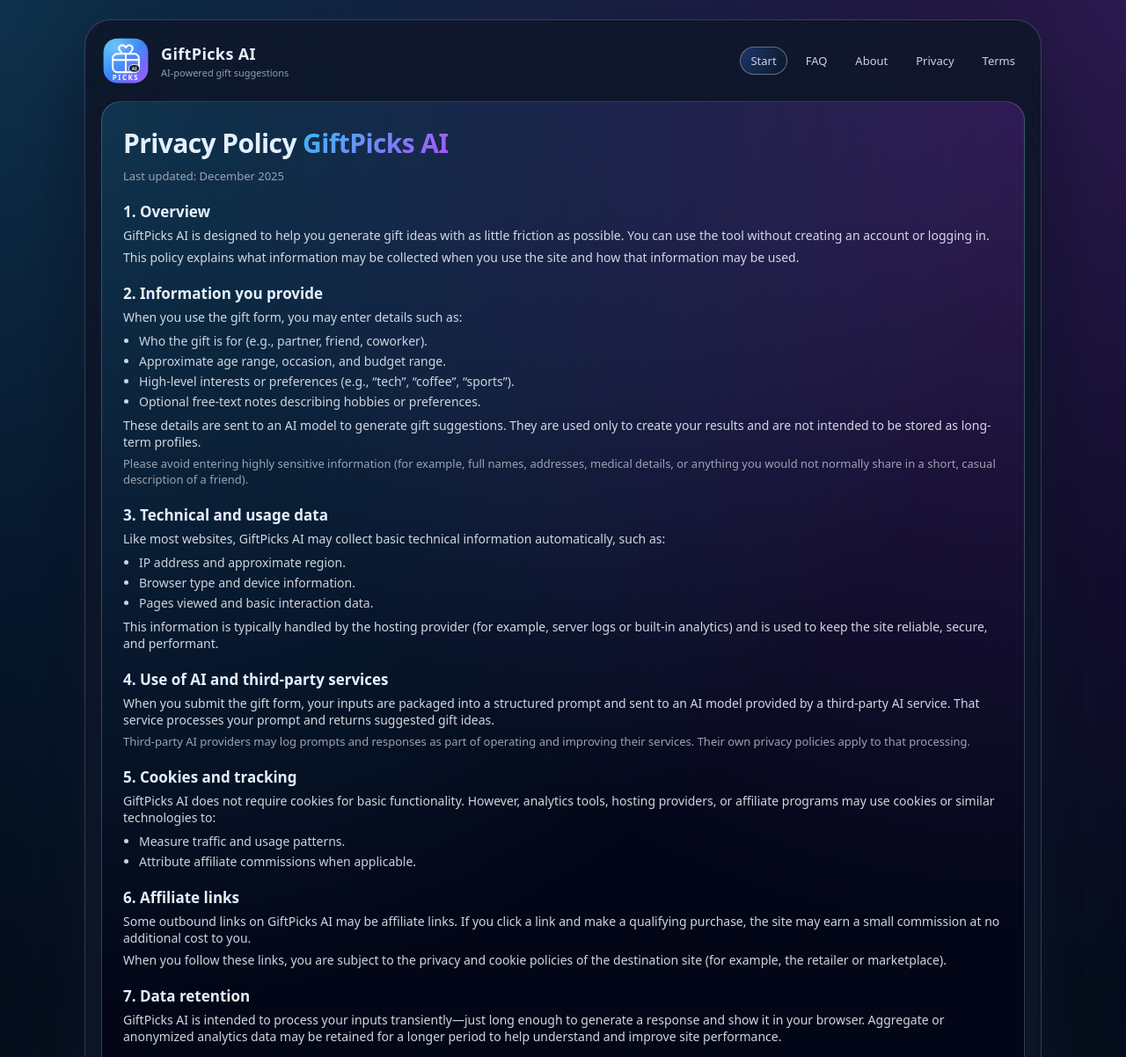
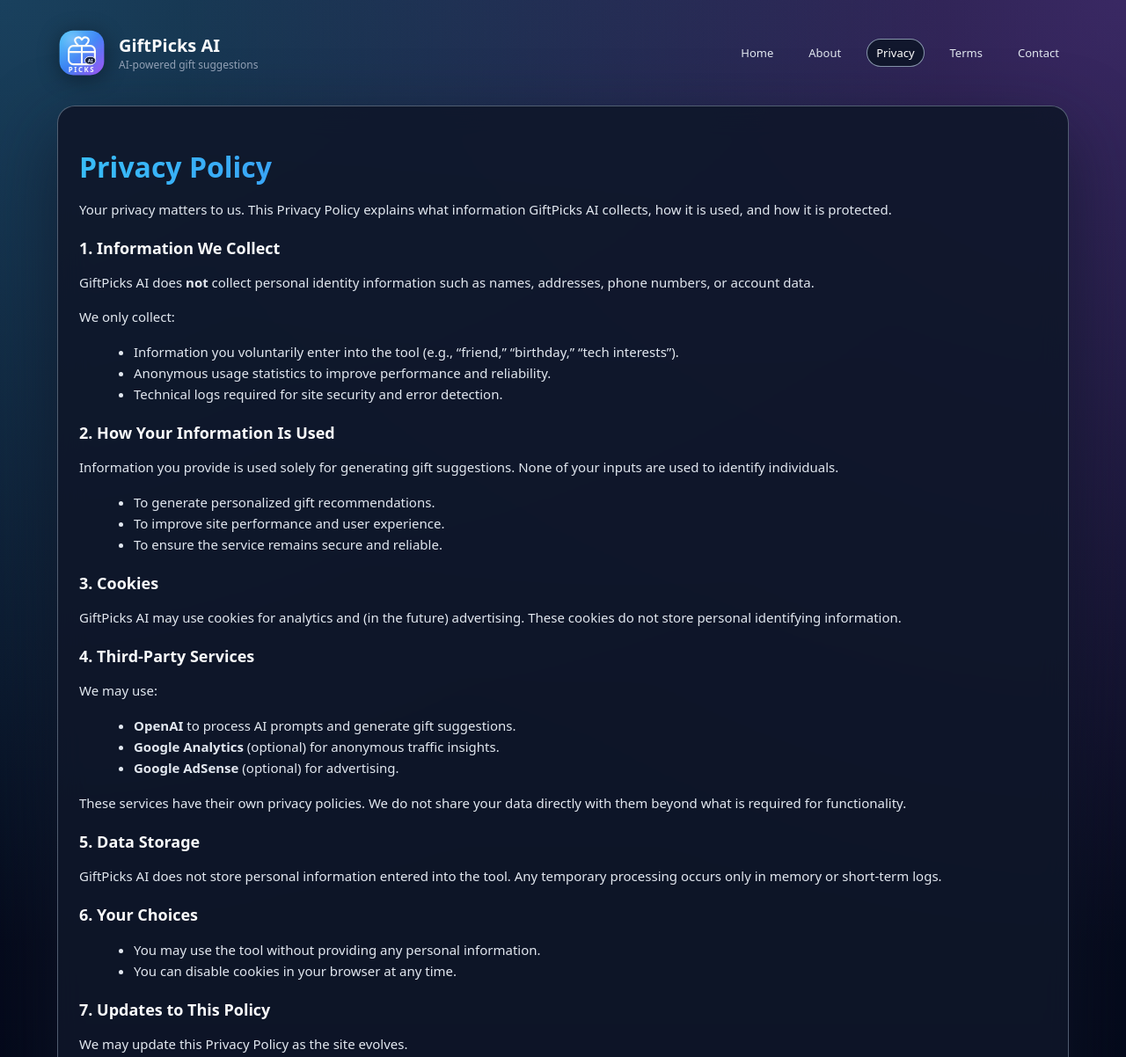
Before and after one commit to rjf5012-cmd/WhatShouldIBuy, a plain HTML site: page privacy.html in a window 1280 px wide. Shown: the top 1202 px of the page at 88% size. Drawn offline with Linux system fonts and the light colour scheme.

Commit message:
Update privacy.html

```diff
--- a/privacy.html
+++ b/privacy.html
@@ -4,367 +4,246 @@
   <meta charset="UTF-8" />
   <title>Privacy Policy | GiftPicks AI</title>
   <meta name="viewport" content="width=device-width, initial-scale=1" />
-  <meta name="description" content="Privacy policy for GiftPicks AI, describing what information is collected and how it is used." />
-  <link rel="canonical" href="https://giftpicksai.com/privacy.html" />
+  <meta name="description" content="Read the Privacy Policy for GiftPicks AI. Learn how we handle your data and protect your privacy.">
 
-  <!-- Favicon -->
-  <link rel="icon" type="image/svg+xml" href="/favicon.svg?v=1" />
-  <link rel="alternate icon" href="/favicon.png" />
-
-  <meta property="og:type" content="website" />
-  <meta property="og:title" content="Privacy Policy | GiftPicks AI" />
-  <meta property="og:description" content="How GiftPicks AI handles information you provide when using the site." />
-  <meta property="og:url" content="https://giftpicksai.com/privacy.html" />
-  <meta property="og:image" content="https://giftpicksai.com/og-image.png" />
+  <link rel="icon" type="image/svg+xml" href="/favicon.svg?v=1">
 
   <style>
     :root {
-      --bg: #020617;
-      --bg-alt: #020617;
-      --text-on-dark: #E5F0FF;
-      --text-muted: #9CA3AF;
-      --shadow-soft: 0 22px 60px rgba(15, 23, 42, 0.4);
-      --radius-lg: 22px;
-      --radius-pill: 999px;
-      --transition-fast: 0.16s ease-out;
+      --bg-gradient: linear-gradient(180deg, #0f172a 0%, #020617 100%);
+      --card-bg: rgba(15,23,42,0.9);
+      --card-border: rgba(148,163,184,0.5);
+      --accent-gradient: linear-gradient(90deg, #38bdf8, #3b82f6, #a855f7);
+      --text-light: #e2e8f0;
+      --text-muted: #94a3b8;
+      --text-bright: #f9fafb;
+      --radius: 14px;
     }
 
     * { box-sizing: border-box; }
 
     body {
       margin: 0;
-      font-family: system-ui, -apple-system, BlinkMacSystemFont, "SF Pro Text", "Segoe UI", sans-serif;
+      padding: 0;
+      font-family: system-ui, -apple-system, BlinkMacSystemFont, 'Segoe UI', sans-serif;
       background:
-        radial-gradient(circle at top left, rgba(56, 189, 248, 0.24) 0, transparent 55%),
-        radial-gradient(circle at top right, rgba(168, 85, 247, 0.25) 0, transparent 55%),
-        radial-gradient(circle at bottom, rgba(52, 211, 153, 0.12) 0, transparent 65%),
-        var(--bg-alt);
-      color: var(--text-on-dark);
+        radial-gradient(circle at top left, rgba(56,189,248,0.25) 0, transparent 55%),
+        radial-gradient(circle at top right, rgba(168,85,247,0.28) 0, transparent 55%),
+        var(--bg-gradient);
+      color: var(--text-light);
       -webkit-font-smoothing: antialiased;
     }
 
-    a { color: inherit; }
-
-    .page {
-      max-width: 1120px;
+    .container {
+      width: min(1150px, 92%);
       margin: 0 auto;
-      padding: 22px 16px 40px;
-      min-height: 100vh;
-      display: flex;
-      flex-direction: column;
+      padding: 32px 0 80px;
     }
 
-    .frame {
-      border-radius: 30px;
-      padding: 18px 18px 22px;
-      background: linear-gradient(135deg, rgba(15,23,42,0.9), rgba(15,23,42,0.85));
-      box-shadow: 0 30px 80px rgba(15, 23, 42, 0.65);
-      border: 1px solid rgba(148, 163, 184, 0.3);
-      backdrop-filter: blur(22px);
-      min-height: 100%;
+    /* HEADER */
+    header {
+      display: flex;
+      justify-content: space-between;
+      align-items: center;
+      margin-bottom: 32px;
+      gap: 16px;
+    }
+    .brand { display: flex; align-items: center; gap: 14px; }
+    .brand-logo { height: 56px; filter: drop-shadow(0 4px 12px rgba(0,0,0,0.4)); }
+    .brand-text { display: flex; flex-direction: column; }
+    .brand-name { color: var(--text-bright); font-size: 20px; font-weight: 700; }
+    .brand-tagline { color: var(--text-muted); font-size: 12px; }
+
+    nav { display: flex; gap: 18px; flex-wrap: wrap; }
+    nav a {
+      color: var(--text-light);
+      text-decoration: none;
+      font-size: 13px;
+      padding: 6px 10px;
+      border-radius: 999px;
+      border: 1px solid transparent;
+      transition: 0.2s;
+    }
+    nav a.active {
+      border-color: rgba(148,163,184,0.9);
+      background: rgba(15,23,42,0.9);
+      color: #fff;
+    }
+    nav a:hover {
+      color: #ffffff;
+      border-color: rgba(148,163,184,0.6);
+      background: rgba(15,23,42,0.9);
     }
 
-    header {
-      display: flex;
-      align-items: center;
-      justify-content: space-between;
-      gap: 20px;
-      margin-bottom: 18px;
+    /* CARD */
+    .card {
+      background: var(--card-bg);
+      border: 1px solid var(--card-border);
+      padding: 26px 24px 24px;
+      border-radius: 20px;
+      backdrop-filter: blur(16px);
+      box-shadow: 0 30px 80px rgba(15,23,42,0.7);
     }
 
-    .brand {
-      display: flex;
-      align-items: center;
-      gap: 12px;
+    .page-title {
+      background: var(--accent-gradient);
+      -webkit-background-clip: text;
+      -webkit-text-fill-color: transparent;
+      font-size: clamp(28px, 3vw, 32px);
+      font-weight: 700;
+      margin-bottom: 14px;
     }
 
-    .brand-logo {
-      display: block;
-      height: 50px;
-      filter: drop-shadow(0 4px 10px rgba(15, 23, 42, 0.4));
+    .section-title {
+      font-size: 18px;
+      margin-top: 20px;
+      margin-bottom: 6px;
+      color: var(--text-bright);
+      font-weight: 600;
     }
 
-    @media (min-width: 800px) {
-      .brand-logo { height: 56px; }
+    p, li {
+      font-size: 15px;
+      color: var(--text-light);
+      line-height: 1.6;
     }
 
-    .brand-text {
+    ul { margin-left: 22px; }
+
+    /* FOOTER */
+    footer {
+      margin-top: 26px;
+      font-size: 12px;
+      color: var(--text-muted);
       display: flex;
-      flex-direction: column;
-      gap: 2px;
+      justify-content: space-between;
+      flex-wrap: wrap;
+      gap: 10px;
+      border-top: 1px solid rgba(148,163,184,0.35);
+      padding-top: 14px;
     }
-
-    .brand-name {
-      font-size: 18px;
-      font-weight: 650;
-      letter-spacing: 0.02em;
-      color: #E5F0FF;
+    .footer-links { display: flex; gap: 12px; flex-wrap: wrap; }
+    .footer-links a {
+      color: var(--text-muted);
+      text-decoration: none;
+      font-size: 12px;
     }
-
-    .brand-tagline {
-      font-size: 11px;
-      color: rgba(148, 163, 184, 0.96);
-    }
-
-    .nav {
-      display: flex;
-      align-items: center;
-      gap: 10px;
-      font-size: 13px;
-      flex-wrap: wrap;
-      justify-content: flex-end;
-    }
-
-    .nav a {
-      text-decoration: none;
-      color: rgba(226, 232, 240, 0.9);
-      padding: 6px 11px;
-      border-radius: var(--radius-pill);
-      transition: background var(--transition-fast), color var(--transition-fast), transform var(--transition-fast);
-    }
-
-    .nav a:hover {
-      background: rgba(15, 23, 42, 0.85);
-      color: #E5F0FF;
-      transform: translateY(-1px);
-    }
-
-    .nav-highlight {
-      border: 1px solid rgba(148, 163, 184, 0.6);
-      background: radial-gradient(circle at top left, rgba(59, 130, 246, 0.32), rgba(15, 23, 42, 0.95));
-    }
-
-    main { flex: 1; }
-
-    .content-card {
-      border-radius: var(--radius-lg);
-      padding: 26px 24px 24px;
-      background: radial-gradient(circle at top left, rgba(56, 189, 248, 0.25), transparent 60%),
-                  radial-gradient(circle at top right, rgba(168, 85, 247, 0.28), transparent 55%),
-                  #020617;
-      border: 1px solid rgba(148, 163, 184, 0.35);
-      box-shadow: var(--shadow-soft);
-    }
-
-    h1 {
-      margin: 0 0 8px;
-      font-size: clamp(24px, 3vw, 30px);
-      letter-spacing: -0.02em;
-    }
-
-    h1 span {
-      background: linear-gradient(135deg, #38BDF8, #A855F7);
-      -webkit-background-clip: text;
-      color: transparent;
-    }
-
-    h2 {
-      margin-top: 20px;
-      margin-bottom: 6px;
-      font-size: 17px;
-    }
-
-    p {
-      margin: 6px 0;
-      font-size: 14px;
-      color: rgba(226, 232, 240, 0.92);
-    }
-
-    ul {
-      margin: 8px 0 8px 18px;
-      padding: 0;
-      font-size: 14px;
-      color: rgba(226, 232, 240, 0.9);
-    }
-
-    li { margin-bottom: 4px; }
-
-    .muted {
-      font-size: 13px;
-      color: var(--text-muted);
-    }
-
-    footer {
-      margin-top: 22px;
-      padding-top: 12px;
-      border-top: 1px solid rgba(148, 163, 184, 0.5);
-      font-size: 11px;
-      color: rgba(148, 163, 184, 0.96);
-    }
-
-    .footer-inner {
-      display: flex;
-      align-items: center;
-      justify-content: space-between;
-      gap: 10px;
-      flex-wrap: wrap;
-    }
-
-    .footer-links a {
-      color: rgba(148, 163, 184, 0.96);
-      text-decoration: none;
-      margin-left: 10px;
-    }
-
-    .footer-links a:hover {
-      text-decoration: underline;
-      color: #E5E7EB;
-    }
-
-    @media (max-width: 720px) {
-      header {
-        flex-direction: column;
-        align-items: flex-start;
-      }
-      .nav { justify-content: flex-start; }
-      .content-card { padding: 22px 18px 20px; }
-    }
+    .footer-links a:hover { color: var(--text-light); text-decoration: underline; }
   </style>
 </head>
+
 <body>
-  <div class="page">
-    <div class="frame">
-      <header>
-        <div class="brand">
-          <img src="/logo-giftpicksai.svg" alt="GiftPicks AI" class="brand-logo" />
-          <div class="brand-text">
-            <div class="brand-name">GiftPicks AI</div>
-            <div class="brand-tagline">AI-powered gift suggestions</div>
-          </div>
+  <div class="container">
+
+    <header>
+      <div class="brand">
+        <img src="/logo-giftpicksai.svg" class="brand-logo" />
+        <div class="brand-text">
+          <div class="brand-name">GiftPicks AI</div>
+          <div class="brand-tagline">AI-powered gift suggestions</div>
         </div>
-        <nav class="nav">
-          <a href="/" class="nav-highlight">Start</a>
-          <a href="/index.html#faq">FAQ</a>
-          <a href="/about.html">About</a>
-          <a href="/privacy.html">Privacy</a>
-          <a href="/terms.html">Terms</a>
-        </nav>
-      </header>
+      </div>
 
-      <main>
-        <section class="content-card">
-          <h1>Privacy Policy <span>GiftPicks AI</span></h1>
-          <p class="muted">Last updated: <span id="last-updated">December 2025</span></p>
+      <nav>
+        <a href="/">Home</a>
+        <a href="/about.html">About</a>
+        <a href="/privacy.html" class="active">Privacy</a>
+        <a href="/terms.html">Terms</a>
+        <a href="/contact.html">Contact</a>
+      </nav>
+    </header>
 
-          <h2>1. Overview</h2>
-          <p>
-            GiftPicks AI is designed to help you generate gift ideas with as little friction as possible.
-            You can use the tool without creating an account or logging in.
-          </p>
-          <p>
-            This policy explains what information may be collected when you use the site and how that information
-            may be used.
-          </p>
+    <main class="card">
+      <h1 class="page-title">Privacy Policy</h1>
 
-          <h2>2. Information you provide</h2>
-          <p>
-            When you use the gift form, you may enter details such as:
-          </p>
-          <ul>
-            <li>Who the gift is for (e.g., partner, friend, coworker).</li>
-            <li>Approximate age range, occasion, and budget range.</li>
-            <li>High-level interests or preferences (e.g., “tech”, “coffee”, “sports”).</li>
-            <li>Optional free-text notes describing hobbies or preferences.</li>
-          </ul>
-          <p>
-            These details are sent to an AI model to generate gift suggestions. They are used only to create
-            your results and are not intended to be stored as long-term profiles.
-          </p>
-          <p class="muted">
-            Please avoid entering highly sensitive information (for example, full names, addresses, medical
-            details, or anything you would not normally share in a short, casual description of a friend).
-          </p>
+      <p>
+        Your privacy matters to us. This Privacy Policy explains what information GiftPicks AI collects,
+        how it is used, and how it is protected.
+      </p>
 
-          <h2>3. Technical and usage data</h2>
-          <p>
-            Like most websites, GiftPicks AI may collect basic technical information automatically, such as:
-          </p>
-          <ul>
-            <li>IP address and approximate region.</li>
-            <li>Browser type and device information.</li>
-            <li>Pages viewed and basic interaction data.</li>
-          </ul>
-          <p>
-            This information is typically handled by the hosting provider (for example, server logs or
-            built-in analytics) and is used to keep the site reliable, secure, and performant.
-          </p>
+      <div class="section-title">1. Information We Collect</div>
+      <p>
+        GiftPicks AI does <strong>not</strong> collect personal identity
+        information such as names, addresses, phone numbers, or account data.
+      </p>
+      <p>We only collect:</p>
+      <ul>
+        <li>Information you voluntarily enter into the tool (e.g., “friend,” “birthday,” “tech interests”).</li>
+        <li>Anonymous usage statistics to improve performance and reliability.</li>
+        <li>Technical logs required for site security and error detection.</li>
+      </ul>
 
-          <h2>4. Use of AI and third-party services</h2>
-          <p>
-            When you submit the gift form, your inputs are packaged into a structured prompt and sent to an AI
-            model provided by a third-party AI service. That service processes your prompt and returns suggested
-            gift ideas.
-          </p>
-          <p class="muted">
-            Third-party AI providers may log prompts and responses as part of operating and improving their
-            services. Their own privacy policies apply to that processing.
-          </p>
+      <div class="section-title">2. How Your Information Is Used</div>
+      <p>
+        Information you provide is used solely for generating gift suggestions.
+        None of your inputs are used to identify individuals.
+      </p>
 
-          <h2>5. Cookies and tracking</h2>
-          <p>
-            GiftPicks AI does not require cookies for basic functionality. However, analytics tools, hosting
-            providers, or affiliate programs may use cookies or similar technologies to:
-          </p>
-          <ul>
-            <li>Measure traffic and usage patterns.</li>
-            <li>Attribute affiliate commissions when applicable.</li>
-          </ul>
+      <ul>
+        <li>To generate personalized gift recommendations.</li>
+        <li>To improve site performance and user experience.</li>
+        <li>To ensure the service remains secure and reliable.</li>
+      </ul>
 
-          <h2>6. Affiliate links</h2>
-          <p>
-            Some outbound links on GiftPicks AI may be affiliate links. If you click a link and make a qualifying
-            purchase, the site may earn a small commission at no additional cost to you.
-          </p>
-          <p>
-            When you follow these links, you are subject to the privacy and cookie policies of the destination site
-            (for example, the retailer or marketplace).
-          </p>
+      <div class="section-title">3. Cookies</div>
+      <p>
+        GiftPicks AI may use cookies for analytics and (in the future) advertising.
+        These cookies do not store personal identifying information.
+      </p>
 
-          <h2>7. Data retention</h2>
-          <p>
-            GiftPicks AI is intended to process your inputs transiently—just long enough to generate a response
-            and show it in your browser. Aggregate or anonymized analytics data may be retained for a longer period
-            to help understand and improve site performance.
-          </p>
+      <div class="section-title">4. Third-Party Services</div>
+      <p>
+        We may use:
+      </p>
+      <ul>
+        <li><strong>OpenAI</strong> to process AI prompts and generate gift suggestions.</li>
+        <li><strong>Google Analytics</strong> (optional) for anonymous traffic insights.</li>
+        <li><strong>Google AdSense</strong> (optional) for advertising.</li>
+      </ul>
 
-          <h2>8. Children’s privacy</h2>
-          <p>
-            GiftPicks AI is not directed toward children under the age of 13. The site is meant to be used by adults
-            who may occasionally describe gifts for children, but children should not be the ones submitting
-            information directly.
-          </p>
+      <p>
+        These services have their own privacy policies. We do not share your data directly with them beyond what is required for functionality.
+      </p>
 
-          <h2>9. Changes to this policy</h2>
-          <p>
-            This privacy policy may be updated from time to time as features change or as hosting and analytics
-            tools are updated. When material changes are made, the “Last updated” date above will be adjusted.
-          </p>
+      <div class="section-title">5. Data Storage</div>
+      <p>
+        GiftPicks AI does not store personal information entered into the tool.
+        Any temporary processing occurs only in memory or short-term logs.
+      </p>
 
-          <h2>10. Contact</h2>
-          <p>
-            If you have questions about this policy, you can contact the site owner using the contact details
-            associated with the domain or any email address listed on the site.
-          </p>
-        </section>
-      </main>
+      <div class="section-title">6. Your Choices</div>
+      <ul>
+        <li>You may use the tool without providing any personal information.</li>
+        <li>You can disable cookies in your browser at any time.</li>
+      </ul>
 
-      <footer>
-        <div class="footer-inner">
-          <div>
-            © <span id="year"></span> GiftPicks AI. Some links may be affiliate links; pricing and availability can change at any time.
-          </div>
-          <div class="footer-links">
-            <a href="/about.html">About</a>
-            <a href="/privacy.html">Privacy</a>
-            <a href="/terms.html">Terms</a>
-          </div>
-        </div>
-      </footer>
-    </div>
+      <div class="section-title">7. Updates to This Policy</div>
+      <p>
+        We may update this Privacy Policy as the site evolves.
+      </p>
+
+      <div class="section-title">8. Contact</div>
+      <p>
+        For privacy questions, email us at:
+        <br><strong>hello@giftpicksai.com</strong>
+      </p>
+    </main>
+
+    <footer>
+      <div>© <span id="year"></span> GiftPicks AI. All rights reserved.</div>
+      <div class="footer-links">
+        <a href="/">Home</a>
+        <a href="/about.html">About</a>
+        <a href="/privacy.html">Privacy</a>
+        <a href="/terms.html">Terms</a>
+        <a href="/contact.html">Contact</a>
+      </div>
+    </footer>
+
   </div>
 
   <script>
-    document.getElementById('year').textContent = new Date().getFullYear();
+    document.getElementById("year").textContent = new Date().getFullYear();
   </script>
 </body>
 </html>
```
